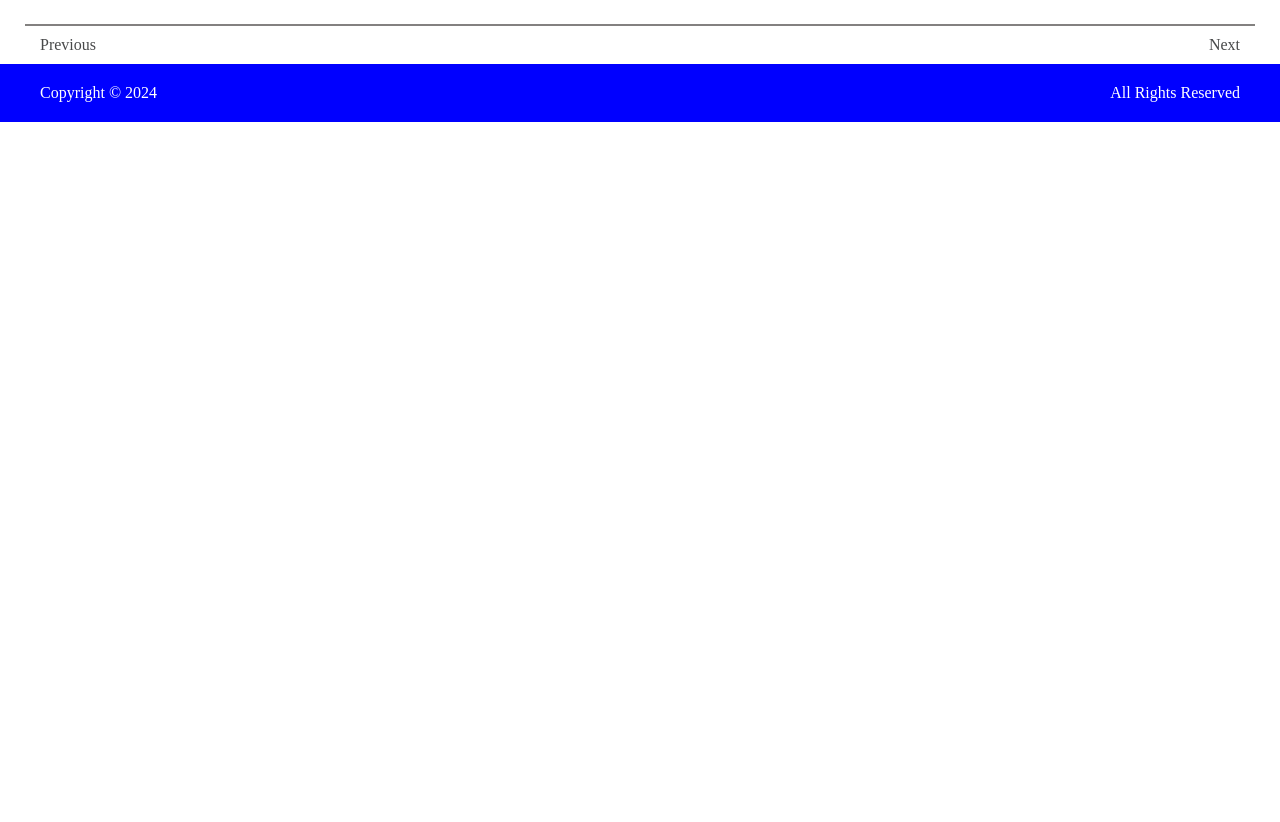
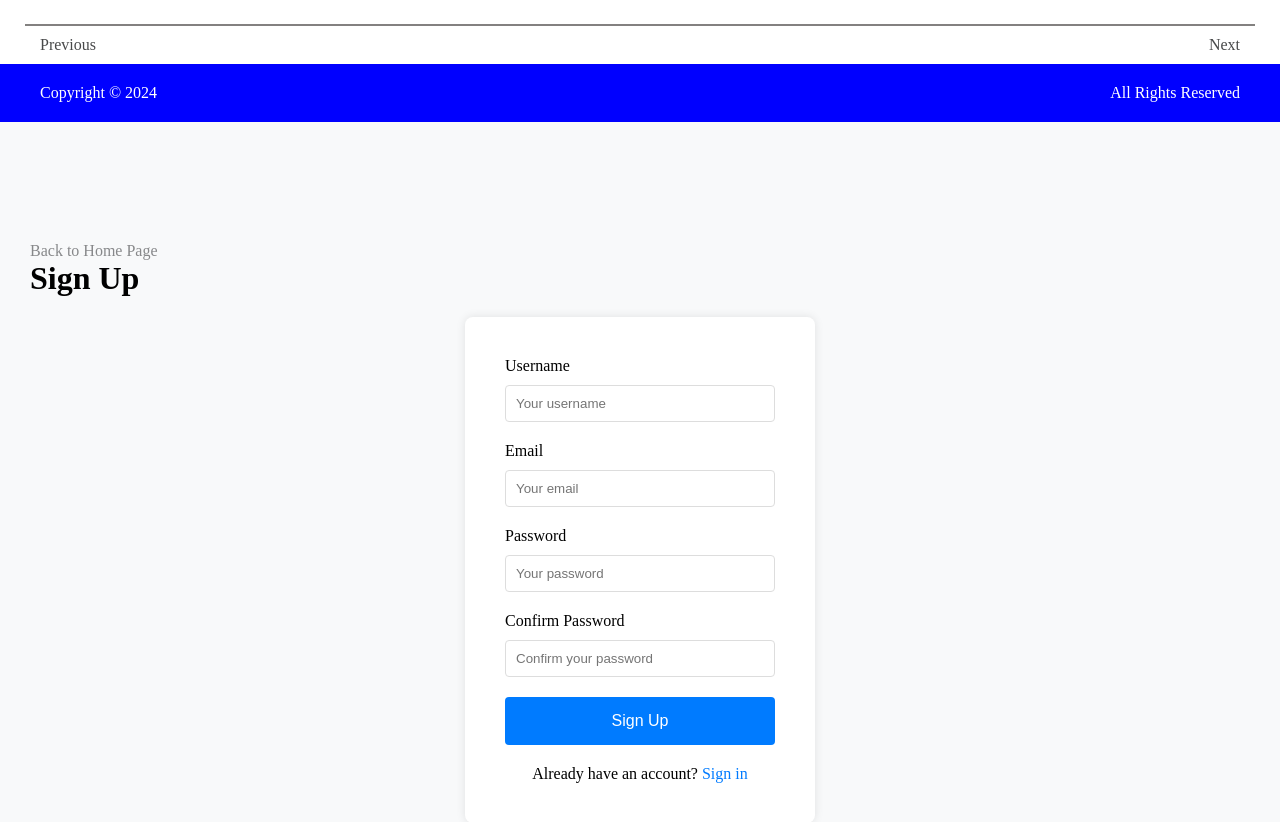
Before and after one commit to Kateme14/my-first-react-app, a React (Create React App) app: page / in a window 1280 px wide. Shown: the part 3940-4762 px from the top of the page. Before the commit the page ends 4062 px from the top, so only its background shows below. Built offline with nearby package versions, Linux system fonts and the light colour scheme.

Commit message:
corrections

```diff
--- a/src/App.tsx
+++ b/src/App.tsx
@@ -34,6 +34,7 @@ import { posts } from './components/postData'
 import SelectedPost from './components/SelectedPost'
 import Pagination from './components/Pagination'
 import Footer from './components/Footer'
+import SignUp from './components/LogIn'
 
 const App = () => {
   const [isMenuOpen, setIsMenuOpen] = useState(false)
@@ -56,6 +57,7 @@ const App = () => {
         <SelectedPost />
         <Pagination />
         <Footer />
+        <SignUp />
       </main>
     </div>
   )
--- /dev/null
+++ b/src/components/LogIn.tsx
@@ -0,0 +1,80 @@
+import React, { useState } from 'react';
+import '../SignIn.scss';
+
+const SignUp = () => {
+  const [email, setEmail] = useState('');
+  const [password, setPassword] = useState('');
+  const [confirmPassword, setConfirmPassword] = useState('');
+  const [username, setUsername] = useState('');
+
+  const handleSubmit = (e: React.FormEvent) => {
+    e.preventDefault();
+    console.log('Email:', email);
+    console.log('Password:', password);
+    console.log('Confirm Password:', confirmPassword);
+    console.log('Username:', username);
+  };
+
+  return (
+    <div className="sign-in-page">
+      <a href="#" className="sign-in-page__header-link">Back to Home Page</a>
+      <h1 className="sign-in-page__header">Sign Up</h1>
+      <div className="sign-in">
+        <div className="sign-in__container">
+          <form onSubmit={handleSubmit}>
+            <div className="sign-in__form-group">
+              <label htmlFor="username">Username</label>
+              <input
+                type="text"
+                id="username"
+                name="username"
+                placeholder="Your username"
+                value={username}
+                onChange={(e) => setUsername(e.target.value)}
+              />
+            </div>
+            <div className="sign-in__form-group">
+              <label htmlFor="email">Email</label>
+              <input
+                type="email"
+                id="email"
+                name="email"
+                placeholder="Your email"
+                value={email}
+                onChange={(e) => setEmail(e.target.value)}
+              />
+            </div>
+            <div className="sign-in__form-group">
+              <label htmlFor="password">Password</label>
+              <input
+                type="password"
+                id="password"
+                name="password"
+                placeholder="Your password"
+                value={password}
+                onChange={(e) => setPassword(e.target.value)}
+              />
+            </div>
+            <div className="sign-in__form-group">
+              <label htmlFor="confirm-password">Confirm Password</label>
+              <input
+                type="password"
+                id="confirm-password"
+                name="confirm-password"
+                placeholder="Confirm your password"
+                value={confirmPassword}
+                onChange={(e) => setConfirmPassword(e.target.value)}
+              />
+            </div>
+            <button type="submit" className="sign-in__button">Sign Up</button>
+          </form>
+          <div className="sign-up__link-group">
+            <span className="sign-up__text">Already have an account? </span><a className="sign-up__link" href="#">Sign in</a>
+          </div>
+        </div>
+      </div>
+    </div>
+  );
+};
+
+export default SignUp;
--- a/src/components/SignIn.tsx
+++ b/src/components/SignIn.tsx
@@ -1,3 +1,4 @@
+import React from 'react'
 import '../SignIn.scss'
 
 const SignIn = () => {
```
Also changed, not shown: src/components/SelectedPost.tsx (+7 -10 lines), src/components/card.tsx (+22 -15 lines).
